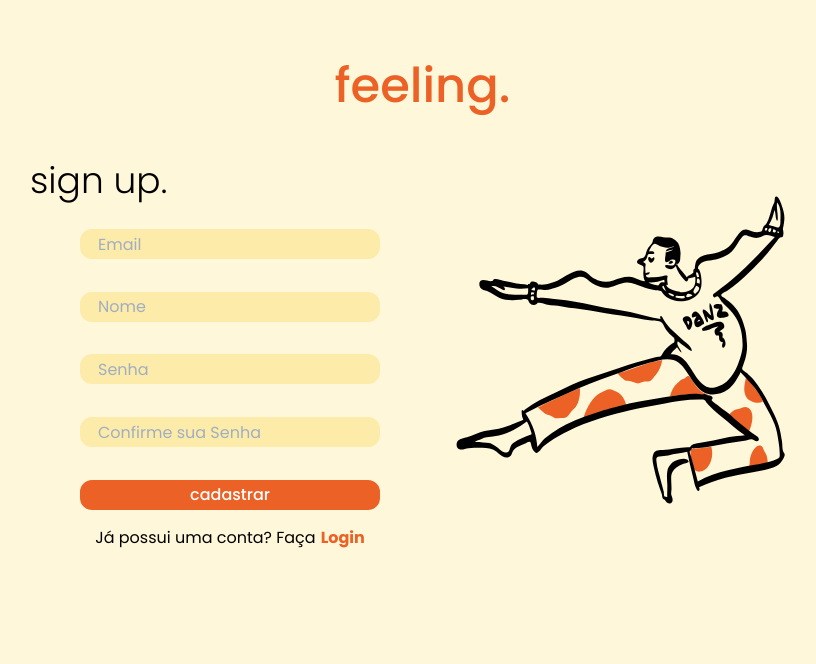
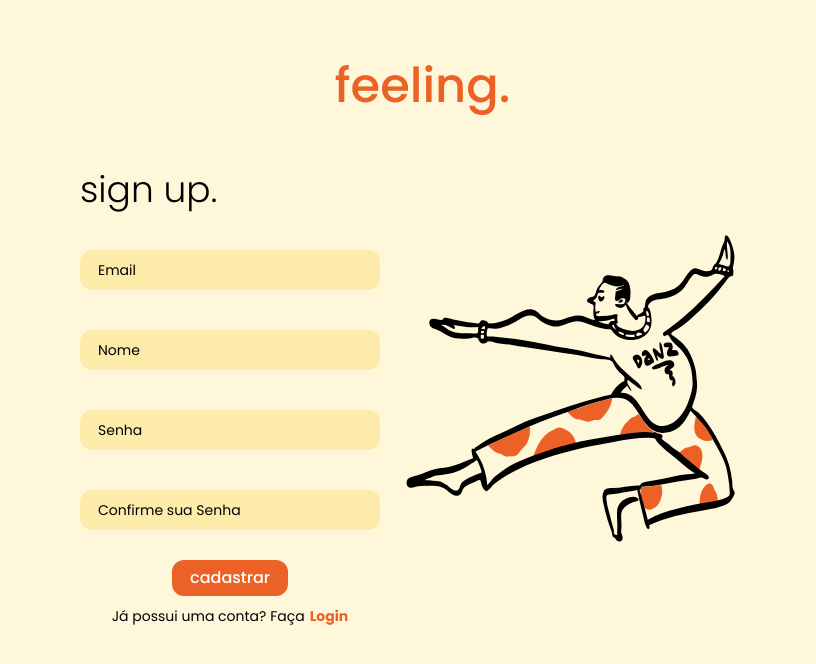
Before and after one commit to danielmsatiro/feeling., a React (Create React App) app: page /signup in a window 1280 px wide. Shown: the top 664 px of the page, without its empty margins (210-1026 px from the left). Built offline with nearby package versions, Linux system fonts and the light colour scheme; no server answers.

Commit message:
fix: Fixing the yup bug + Refactoring the signup and login styling

```diff
--- a/src/components/Input/ControlledInput.jsx
+++ b/src/components/Input/ControlledInput.jsx
@@ -1,34 +1,53 @@
-import { FormControl, FormErrorMessage, Input } from "@chakra-ui/react";
+import {
+  FormControl,
+  FormErrorMessage,
+  Input,
+  InputGroup,
+} from "@chakra-ui/react";
 import { forwardRef, useState } from "react";
 
-const ControlledInput = ({ error, name, ...rest }, ref) => {
+const ControlledInput = ({ error, name, register, ...rest }, ref) => {
   const [value, setValue] = useState("");
 
   return (
     <>
       <FormControl
-        isInvalid={!!error}
+        isInvalid={error ? true : false}
         h={["80px"]}
         display={["flex"]}
         flexDirection={["column"]}
         justifyContent={["center"]}
         alignItems={["center"]}
       >
+        <InputGroup flexDirection="column">
           <Input
             name={name}
             defaultValue={value}
             onChangeCapture={(event) => setValue(event.target.value)}
-          h="30px"
             pr="4.5rem"
             bg="yellow.200"
             border="solid 2px"
             borderColor="yellow.200"
+            color="black"
             borderRadius="12px"
-          focusBorderColor="orange.500"
+            fontSize="sm"
+            focusBorderColor="yellow.500"
+            _placeholder={{ color: "black" }}
+            css={{
+              "&:focus::placeholder": {
+                opacity: 0,
+                transform: "translateX(5px)",
+                transition: "0.5s",
+              },
+            }}
             ref={ref}
             {...rest}
+            {...register(name)}
           />
-        {!!error && <FormErrorMessage>{error}</FormErrorMessage>}
+          <FormErrorMessage fontSize="xs" fontWeight="medium" m="10px 0">
+            {error}
+          </FormErrorMessage>
+        </InputGroup>
       </FormControl>
     </>
   );
--- a/src/pages/Login/LoginForm.jsx
+++ b/src/pages/Login/LoginForm.jsx
@@ -2,16 +2,39 @@ import { Button, Flex, Text } from "@chakra-ui/react";
 import { Entrada } from "../../components/Input/ControlledInput";
 import { useHistory } from "react-router-dom";
 
-export const LoginForm = ({ sender, register, error }) => {
+import { useForm } from "react-hook-form";
+import { yupResolver } from "@hookform/resolvers/yup";
+import * as yup from "yup";
+import { useAuth } from "../../provider/AuthContext";
+
+export const LoginForm = () => {
   const history = useHistory();
+
+  const signInSchema = yup.object().shape({
+    email: yup.string().required("E-mail obrigatório").email("E-mail inválido"),
+    password: yup.string().required("Senha obrigatória"),
+  });
+
+  const { signIn } = useAuth();
+  const {
+    formState: { errors },
+    register,
+    handleSubmit,
+  } = useForm({ resolver: yupResolver(signInSchema) });
+
+  const sender = (data) => {
+    signIn(data);
+  };
+
+  console.log(errors.email?.message);
+  console.log(errors.password?.message);
 
   return (
     <>
       <Flex
         as="form"
-        onSubmit={sender}
+        onSubmit={handleSubmit(sender)}
         flexDirection="column"
-        h="300px"
         justifyContent="space-between"
       >
         <Flex h={["80px"]} justifyContent={["flex-start"]} align={["center"]}>
@@ -24,23 +47,22 @@ export const LoginForm = ({ sender, register, error }) => {
           w="300px"
           placeholder="Email"
           name="email"
-          errors={error}
-          {...register("email")}
+          error={errors.email?.message}
+          register={register}
         />
 
         <Entrada
+          w="300px"
           type="password"
-          w="300px"
           placeholder="Senha"
           name="password"
-          errors={error}
-          {...register("password")}
+          error={errors.password?.message}
+          register={register}
         />
-        <Flex h={["80px"]} alignItems={["center"]}>
+
         <Button
           type="submit"
-            display="flex"
-            justifyContent="center"
+          alignSelf="center"
           padding="0px 25px"
           bg="orange.500"
           color="white"
@@ -48,7 +70,8 @@ export const LoginForm = ({ sender, register, error }) => {
           border="solid"
           borderColor="orange.500"
           h="30px"
-            w="300px"
+          w="fit-content"
+          m="10px"
           fontWeight="medium"
           _hover={{
             background: "yellow.50",
@@ -58,15 +81,18 @@ export const LoginForm = ({ sender, register, error }) => {
         >
           entrar
         </Button>
-        </Flex>
+
         <Flex
           justifyContent={["center"]}
           fontSize={["14px", "14px", "13px", "16px"]}
         >
-          <Text paddingRight="5px">Não tem uma conta?</Text>
+          <Text paddingRight="5px" fontSize="sm">
+            Não tem uma conta?
+          </Text>
           <Text
             as="button"
             color="orange.500"
+            fontSize="sm"
             fontWeight="bold"
             onClick={() => history.push("/signup")}
           >
--- a/src/pages/Login/index.jsx
+++ b/src/pages/Login/index.jsx
@@ -1,29 +1,11 @@
 import { Flex, Text } from "@chakra-ui/react";
 import { LoginForm } from "./LoginForm";
 import { LoginImage } from "./LoginImage";
-import * as yup from "yup";
-import { useForm } from "react-hook-form";
-import { yupResolver } from "@hookform/resolvers/yup";
-import { useAuth } from "../../provider/AuthContext";
+
 import { useHistory } from "react-router-dom";
 
-const signInSchema = yup.object().shape({
-  email: yup.string().required("E-mail obrigatório").email("E-mail inválido"),
-  password: yup.string().required("Senha obrigatória"),
-});
 export const Login = () => {
-  const history = useHistory()
-  const { signIn } = useAuth();
-  const {
-    formState: { errors },
-    register,
-    handleSubmit,
-  } = useForm({ resolver: yupResolver(signInSchema) });
-
-  const Sender = (data) => {
-    signIn(data);
-  };
-
+  const history = useHistory();
   return (
     <Flex
       maxW="1500px"
@@ -50,20 +32,12 @@ export const Login = () => {
           feeling.
         </Text>
       </Flex>
-      <Flex
-        mt="20px"
-        justifyContent={["space-between"]}
-        align={["center"]}>
+      <Flex mt="20px" justifyContent={["space-between"]} align={["center"]}>
         <Flex>
           <LoginImage />
         </Flex>
-        <Flex w={["300px", "300px", "350px", "400px"]}>
-          <LoginForm
-            sender={handleSubmit(Sender)}
-            register={register}
-            error={errors}
-          />
-        </Flex>
+
+        <LoginForm />
       </Flex>
     </Flex>
   );
--- a/src/pages/SignUp/SignupForm.jsx
+++ b/src/pages/SignUp/SignupForm.jsx
@@ -1,20 +1,39 @@
 import { Button, Flex, Text } from "@chakra-ui/react";
 import { Entrada } from "../../components/Input/ControlledInput";
 import { useHistory } from "react-router-dom";
+import * as yup from "yup";
+import { useForm } from "react-hook-form";
+import { yupResolver } from "@hookform/resolvers/yup";
+import { useAuth } from "../../provider/AuthContext";
 
-export const SignupForm = ({ sender, register, error }) => {
+export const SignupForm = () => {
   const history = useHistory();
+
+  const signInSchema = yup.object().shape({
+    email: yup.string().required("E-mail obrigatório").email("E-mail inválido"),
+    name: yup.string().required("Escreva seu nome"),
+    password: yup.string().required("Senha obrigatória"),
+    confirm_password: yup.string().required("Confirme sua senha"),
+  });
+
+  const { signUp } = useAuth();
+  const {
+    formState: { errors },
+    register,
+    handleSubmit,
+  } = useForm({ resolver: yupResolver(signInSchema) });
+
+  const sender = (data) => {
+    signUp(data);
+  };
 
   return (
     <>
       <Flex
         as="form"
-        w={["300px", "300px", "350px", "400px"]}
-        onSubmit={sender}
+        onSubmit={handleSubmit(sender)}
         flexDirection="column"
-        h="400px"
         justifyContent="space-between"
-        align={["center"]}
       >
         <Flex
           w={["100%"]}
@@ -31,15 +50,15 @@ export const SignupForm = ({ sender, register, error }) => {
           w="300px"
           placeholder="Email"
           name="email"
-          errors={error}
-          {...register("email")}
+          error={errors.email?.message}
+          register={register}
         />
         <Entrada
           w="300px"
           placeholder="Nome"
           name="name"
-          errors={error}
-          {...register("name")}
+          error={errors.name?.message}
+          register={register}
         />
 
         <Entrada
@@ -47,28 +66,30 @@ export const SignupForm = ({ sender, register, error }) => {
           type="password"
           placeholder="Senha"
           name="password"
-          errors={error}
-          {...register("password")}
+          error={errors.password?.message}
+          register={register}
         />
         <Entrada
           w="300px"
           type="password"
           placeholder="Confirme sua Senha"
           name="confirm_password"
-          errors={error}
-          {...register("confirm_password")}
+          error={errors.confirm_password?.message}
+          register={register}
         />
-        <Flex h={["80px"]} justify={["center"]} align={["center"]}>
+
         <Button
           type="submit"
-            padding="0px 25px"
+          alignSelf="center"
+          padding="15px"
           bg="orange.500"
           color="white"
           borderRadius="12px"
           border="solid"
           borderColor="orange.500"
           h="30px"
-            w="300px"
+          w="fit-content"
+          m="10px"
           fontWeight="medium"
           _hover={{
             background: "yellow.50",
@@ -78,16 +99,19 @@ export const SignupForm = ({ sender, register, error }) => {
         >
           cadastrar
         </Button>
-        </Flex>
+
         <Flex
           justify={["center"]}
           align={["center"]}
           fontSize={["14px", "14px", "13px", "16px"]}
           w="300px"
         >
-          <Text paddingRight="5px">Já possui uma conta? Faça</Text>
+          <Text paddingRight="5px" fontSize="sm">
+            Já possui uma conta? Faça
+          </Text>
           <Text
             as="button"
+            fontSize="sm"
             color="orange.500"
             fontWeight="bold"
             onClick={() => history.push("/login")}
--- a/src/pages/SignUp/index.jsx
+++ b/src/pages/SignUp/index.jsx
@@ -1,30 +1,10 @@
 import { Flex, Text } from "@chakra-ui/react";
 import { SignupForm } from "./SignupForm";
 import { SignupImage } from "./SignupImage";
-import * as yup from "yup";
-import { useForm } from "react-hook-form";
-import { yupResolver } from "@hookform/resolvers/yup";
-import { useAuth } from "../../provider/AuthContext";
 import { useHistory } from "react-router-dom";
 
-const signInSchema = yup.object().shape({
-  name: yup.string().required("E-mail obrigatório"),
-  email: yup.string().required("E-mail obrigatório").email("E-mail inválido"),
-  password: yup.string().required("Senha obrigatória"),
-  confirm_password: yup.string().required("Senha obrigatória"),
-});
 export const SignUp = () => {
-  const history = useHistory()
-  const { signUp } = useAuth();
-  const {
-    formState: { errors },
-    register,
-    handleSubmit,
-  } = useForm({ resolver: yupResolver(signInSchema) });
-
-  const Sender = (data) => {
-    signUp(data);
-  };
+  const history = useHistory();
 
   return (
     <Flex
@@ -52,14 +32,8 @@ export const SignUp = () => {
           feeling.
         </Text>
       </Flex>
-      <Flex
-        justifyContent={["center"]}
-        align={["center"]}>
-        <SignupForm
-          sender={handleSubmit(Sender)}
-          register={register}
-          error={errors}
-        />
+      <Flex justifyContent={["center"]} align={["center"]}>
+        <SignupForm />
         <SignupImage />
       </Flex>
     </Flex>
```
Lines whose indentation alone changed are shown as unchanged.
